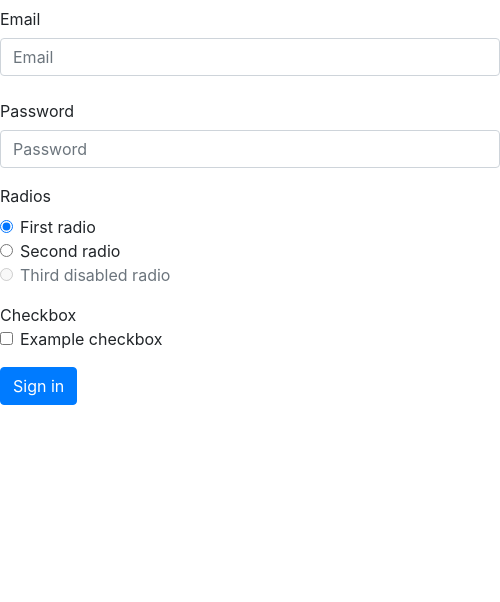
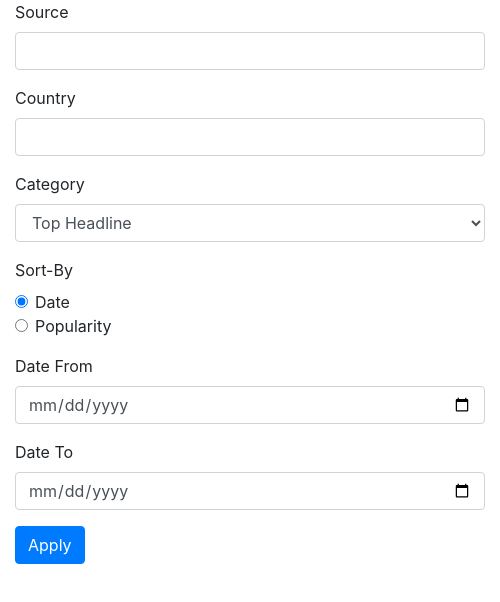
Before and after one commit to Tanmay-Tiwari88/News_Buddy-2.0, an Electron app: page html/filter.html in a window 500 px wide. Drawn offline with nearby package versions, Linux system fonts and the light colour scheme; no server answers.

Commit message:
created filter form basic

```diff
--- a/html/filter.html
+++ b/html/filter.html
@@ -8,7 +8,7 @@
 
     <title>News Buddy</title>
     <!-- <our custom css> -->
-    <link rel="stylesheet" type="text/css" href="../css/pane_style.css">
+
 
     <!-- Bootstrap CSS CDN -->
     <link rel="stylesheet" href="https://stackpath.bootstrapcdn.com/bootstrap/4.1.0/css/bootstrap.min.css"
@@ -26,65 +26,51 @@
 
 <body>
 
-    <div class="wrapper" style="height: 100%;">
+    <div class="wrapper container" style="height: 100%;">
+        <form id = 'filter-form'>
+            <div class="form-group">
+                <label for="exampleFormControlInput1" >Source</label>
+                <input type="text" class="form-control" id="src">
+            </div>
+            <div class="form-group">
+                <label for="exampleFormControlInput1">Country</label>
+                <input type="text" class="form-control" id="con">
+            </div>
+            <div class="form-group">
+                <label for="exampleFormControlSelect1">Category</label>
+                <select class="form-control" id="cat">
+                    <option>Top Headline</option>
+                    <option>Everything</option>
 
-        <form>
-            <div class="form-group row">
-                <label for="inputEmail3" class="col-sm-2 col-form-label">Email</label>
-                <div class="col-sm-10">
-                    <input type="email" class="form-control" id="inputEmail3" placeholder="Email">
+                </select>
             </div>
-            </div>
-            <div class="form-group row">
-                <label for="inputPassword3" class="col-sm-2 col-form-label">Password</label>
-                <div class="col-sm-10">
-                    <input type="password" class="form-control" id="inputPassword3" placeholder="Password">
-                </div>
-            </div>
-            <fieldset class="form-group">
-                <div class="row">
-                    <legend class="col-form-label col-sm-2 pt-0">Radios</legend>
-                    <div class="col-sm-10">
+            <div class="form-group">
+                <label for="exampleFormControlInput1">Sort-By</label>
                 <div class="form-check">
-                            <input class="form-check-input" type="radio" name="gridRadios" id="gridRadios1"
+                    <input class="form-check-input" type="radio" name="exampleRadios" id="exampleRadios1"
                         value="option1" checked>
-                            <label class="form-check-label" for="gridRadios1">
-                                First radio
+                    <label class="form-check-label" for="exampleRadios1">
+                        Date
                     </label>
                 </div>
                 <div class="form-check">
-                            <input class="form-check-input" type="radio" name="gridRadios" id="gridRadios2"
+                    <input class="form-check-input" type="radio" name="exampleRadios" id="exampleRadios2"
                         value="option2">
-                            <label class="form-check-label" for="gridRadios2">
-                                Second radio
-                            </label>
-                        </div>
-                        <div class="form-check disabled">
-                            <input class="form-check-input" type="radio" name="gridRadios" id="gridRadios3"
-                                value="option3" disabled>
-                            <label class="form-check-label" for="gridRadios3">
-                                Third disabled radio
+                    <label class="form-check-label" for="exampleRadios2">
+                        Popularity
                     </label>
                 </div>
             </div>
+            <div class="form-group">
+                <label for="exampleFormControlInput1">Date From</label>
+                <input type="date" class="form-control" id="dateFrom">
             </div>
-            </fieldset>
-            <div class="form-group row">
-                <div class="col-sm-2">Checkbox</div>
-                <div class="col-sm-10">
-                    <div class="form-check">
-                        <input class="form-check-input" type="checkbox" id="gridCheck1">
-                        <label class="form-check-label" for="gridCheck1">
-                            Example checkbox
-                        </label>
+            <div class="form-group">
+                <label for="exampleFormControlInput1">Date To</label>
+                <input type="date" class="form-control" id="dateTO">
             </div>
-                </div>
-            </div>
-            <div class="form-group row">
-                <div class="col-sm-10">
-                    <button type="submit" class="btn btn-primary">Sign in</button>
-                </div>
-            </div>
+            <button type="submit" class="btn btn-primary">Apply</button>
+
         </form>
 
     </div>
--- a/js/filter.js
+++ b/js/filter.js
@@ -10,3 +10,11 @@ ipcRenderer.on('show-them', (event, tp) => {
     console.log(tp);
 
 })
+
+filter-form.addEventListener("submit", function(e) {
+  e.preventDefault();
+  var data = new FormData(form);
+  for (const [name,value] of data) {
+    console.log(name,value)
+  }
+})
```
Lines whose indentation alone changed are shown as unchanged.
